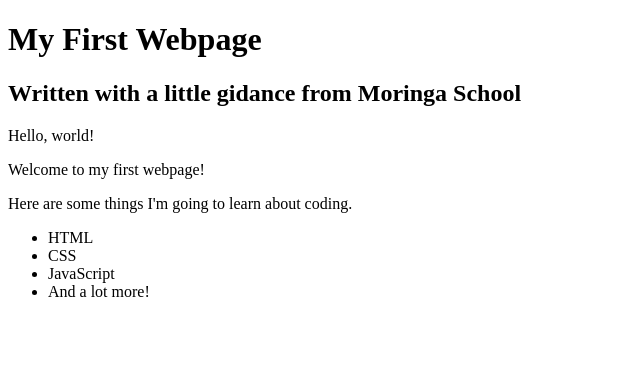
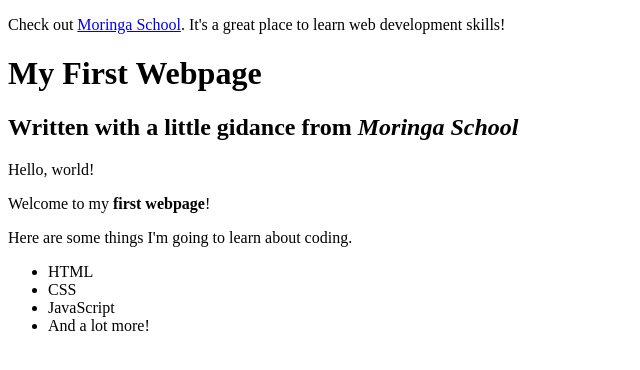
Before and after one commit to LekamCharity/my-first-webpage, a plain HTML site: page my-first-webpage.html in a window 1280 px wide. Shown: the whole page, without its empty margins (0-640 px from the left). Drawn offline with Linux system fonts and the light colour scheme.

Commit message:
initial commit

```diff
--- a/my-first-webpage.html
+++ b/my-first-webpage.html
@@ -6,10 +6,12 @@
     <title>My first webpage!</title>
 </head>
 <body>
+    <p>Check out <a href="http://moringaschool.com/">Moringa School</a>.
+        It's a great place to learn web development skills!</p>
     <h1>My First Webpage</h1>
-    <h2>Written with a little gidance from Moringa School</h2>
+    <h2>Written with a little gidance from <em>Moringa School</em></h2>
     <p>Hello, world!</p>
-    <p>Welcome to my first webpage!</p>
+    <p>Welcome to my <strong>first webpage</strong>!</p>
 
     <p>Here are some things I'm going to learn about coding.</p>
     <ul>
```
